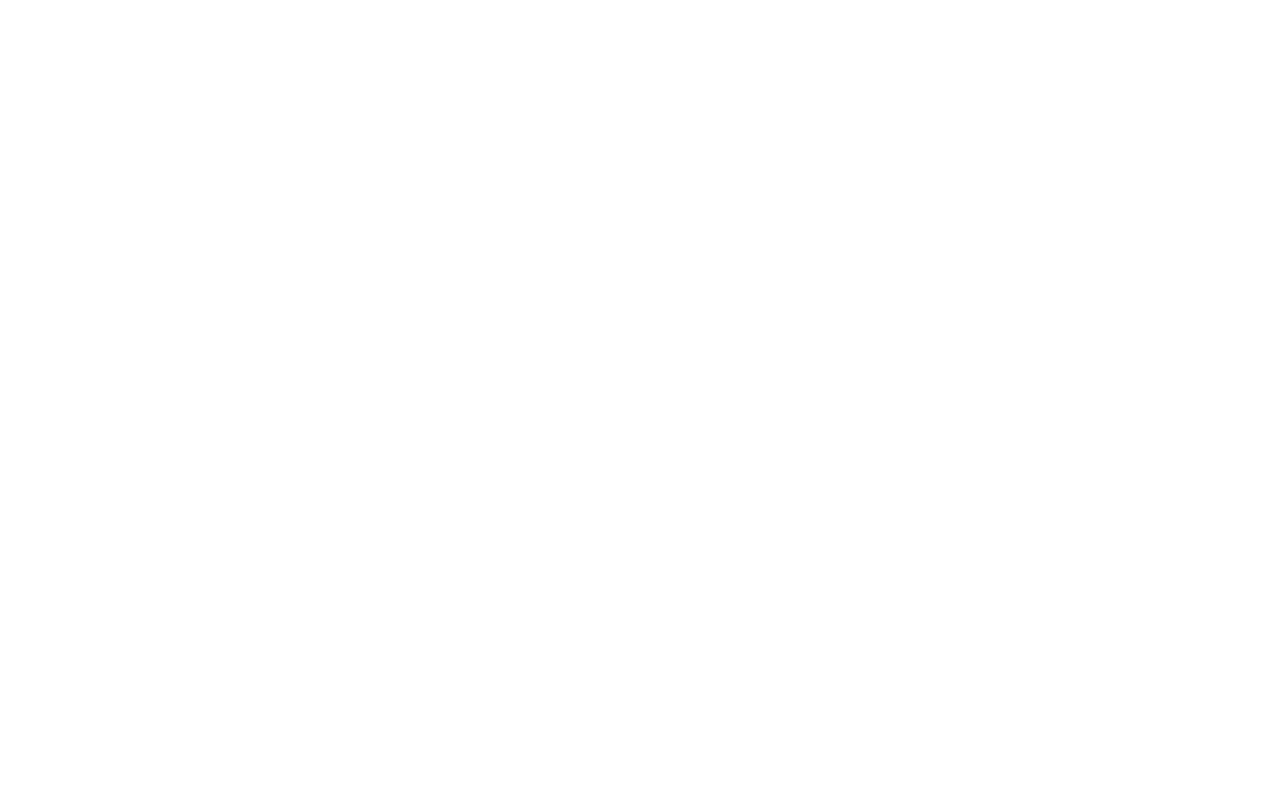
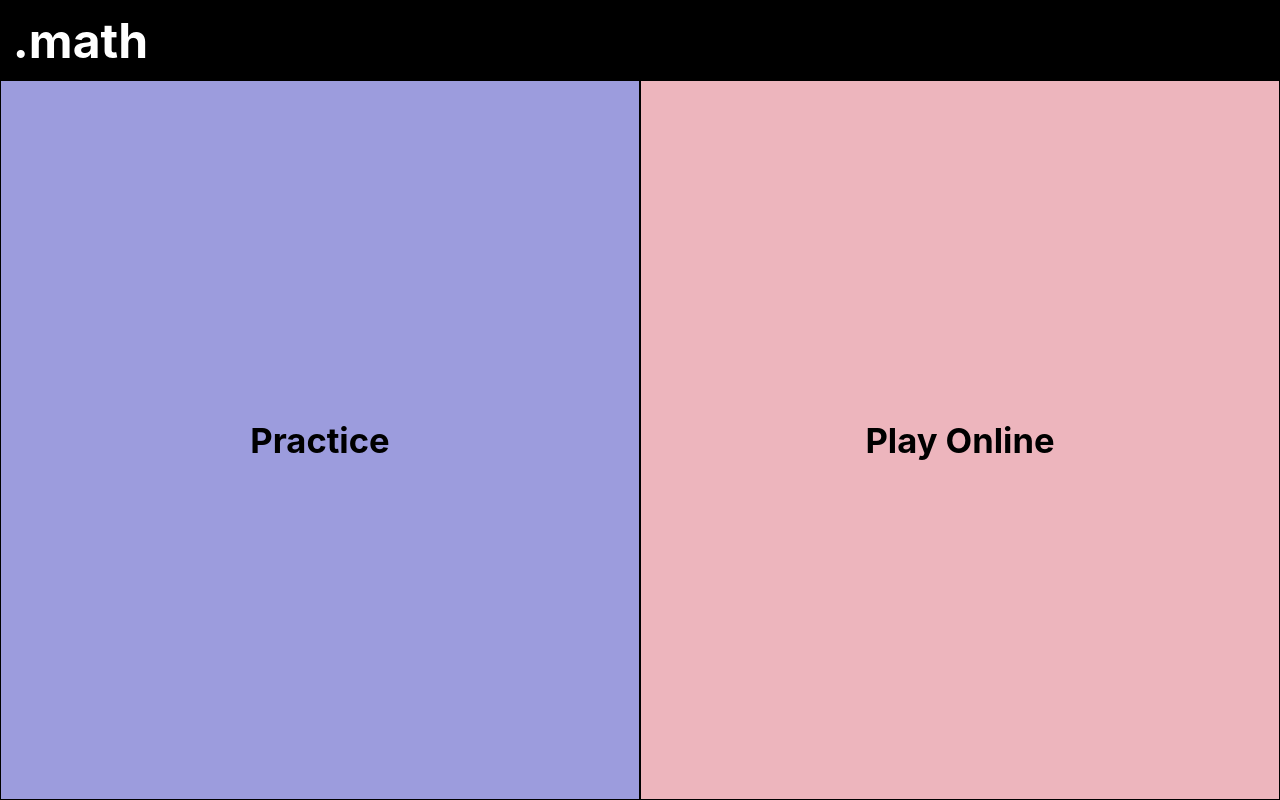
Before and after one commit to hitakritgoplani/math-web-app, a React (Create React App) app in the folder frontend/: page /modes in a window 1280 px wide. Before the commit this address had no page. Built offline with nearby package versions, Linux system fonts and the light colour scheme.

Commit message:
Modes page

```diff
--- a/frontend/src/App.js
+++ b/frontend/src/App.js
@@ -7,6 +7,7 @@
 import Compare from './pages/Comparison';
 import Count from './pages/Counting';
 import Settings from './pages/Settings';
+import Modes from './pages/Modes';
 
 import { BrowserRouter as Router, Routes, Route } from 'react-router-dom';
 
@@ -18,6 +19,7 @@
           <Route path="/" element={<Login />} />
           <Route path="/login" element={<Login />} />
           <Route path="/register" element={<Register />} />
+          <Route path='/modes' element={<Modes />} />
           <Route path="/home" element={<Home/>} />
           <Route path="/addition" element={<Add/>} />
           <Route path="/multiplication" element={<Multiply/>} />
--- a/frontend/src/pages/Login.js
+++ b/frontend/src/pages/Login.js
@@ -25,7 +25,7 @@
                         <input className="input-login" id="password" type="password" placeholder="Enter password" />
                     </label>
 
-                    <input className="btn" value="Login" id="btn" type="button" onClick={() => window.location.href = '/home'} />
+                    <input className="btn" value="Login" id="btn" type="button" onClick={() => window.location.href = '/modes'} />
                     <Link to="/register"><a href=''>Not registered ? </a></Link>
                 </form>
             </div>
--- /dev/null
+++ b/frontend/src/pages/Modes.js
@@ -0,0 +1,19 @@
+import React from 'react'
+import '../styles/Modes.css'
+import Header from '../components/Header'
+
+export default function Modes() {
+    return (
+        <div>
+            <Header />
+            <div className='modes-root'>
+                <div style={{ backgroundColor: "#9C9CDD" }} className='mode' onClick={() => window.location.href = '/home'}>
+                    <h2>Practice</h2>
+                </div>
+                <div style={{ backgroundColor: "#EDB5BD" }} className='mode'>
+                    <h2>Play Online</h2>
+                </div>
+            </div>
+        </div>
+    )
+}
--- a/frontend/src/pages/Register.js
+++ b/frontend/src/pages/Register.js
@@ -26,7 +26,7 @@
                         <input className="input-login" id="nickname" type="text" placeholder="Enter name" />
                     </label>
 
-                    <input className="btn" value="Login" id="btn" type="button" onClick={() => window.location.href = '/home'} />
+                    <input className="btn" value="Login" id="btn" type="button" onClick={() => window.location.href = '/modes'} />
                     <Link to="/register"><a href=''>Not registered ? </a></Link>
                 </form>
             </div>
--- a/frontend/src/pages/Settings.js
+++ b/frontend/src/pages/Settings.js
@@ -1,9 +1,10 @@
 import React from 'react'
+import Timer from '../components/Timer'
 
 export default function Settings() {
   return (
     <div>
-      Settings
+      <Timer />
     </div>
   )
 }
--- /dev/null
+++ b/frontend/src/styles/Modes.css
@@ -0,0 +1,20 @@
+.modes-root{
+    width: 100%;
+    display: flex;
+    height: 90vh;
+}
+
+.mode{
+    width: 50%;
+    display: flex;
+    justify-content: center;
+    align-items: center;
+    border: 1px black solid;
+    font-size: 1.8vw;
+}
+
+.mode:hover{
+    cursor: pointer;
+    font-size: 3vw;
+    text-decoration: underline;
+}
--- a/frontend/src/styles/Question.css
+++ b/frontend/src/styles/Question.css
@@ -9,6 +9,6 @@
     display: flex;
     justify-content: center;
     align-items: center;
-    font-size: 4rem;
+    font-size: 4vw;
     font-family: Impact, Haettenschweiler, 'Arial Narrow', sans-serif;
 }
```
Also changed, not shown: frontend/src/components/Timer.js (added), frontend/src/styles/Timer.css (added).
